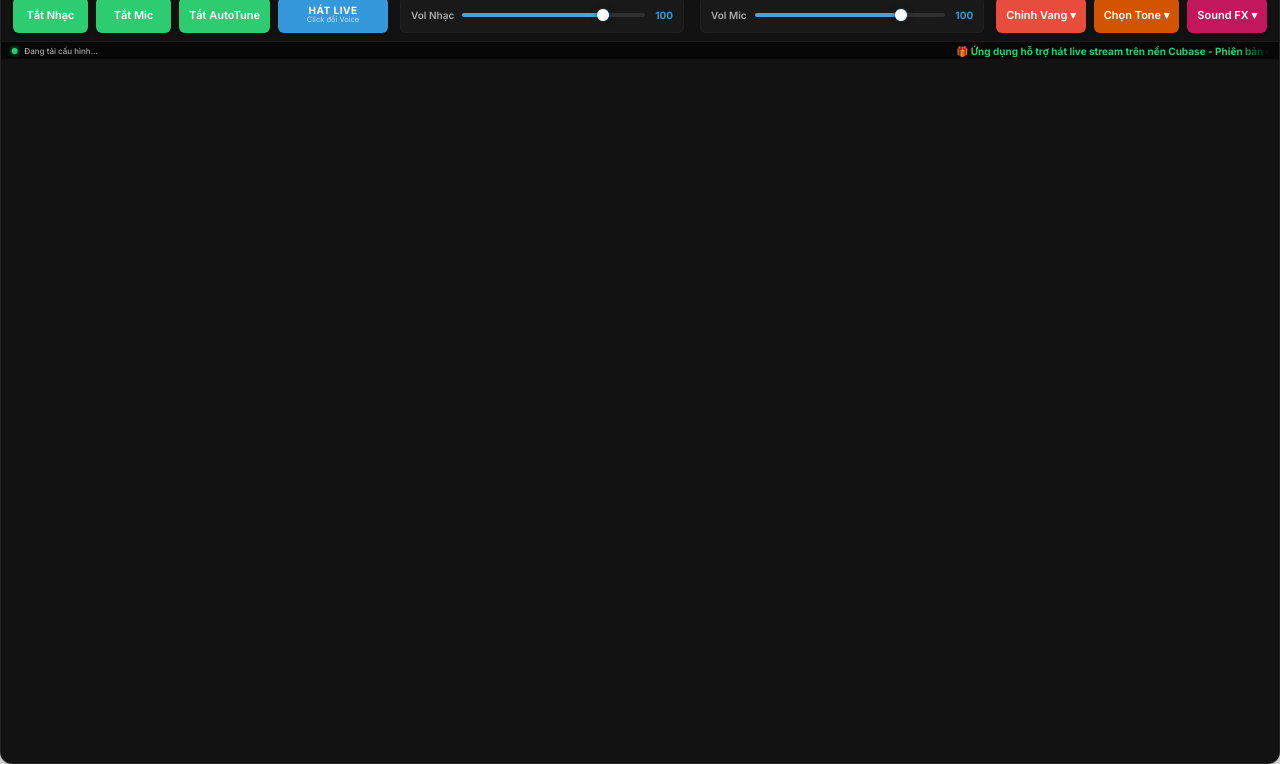
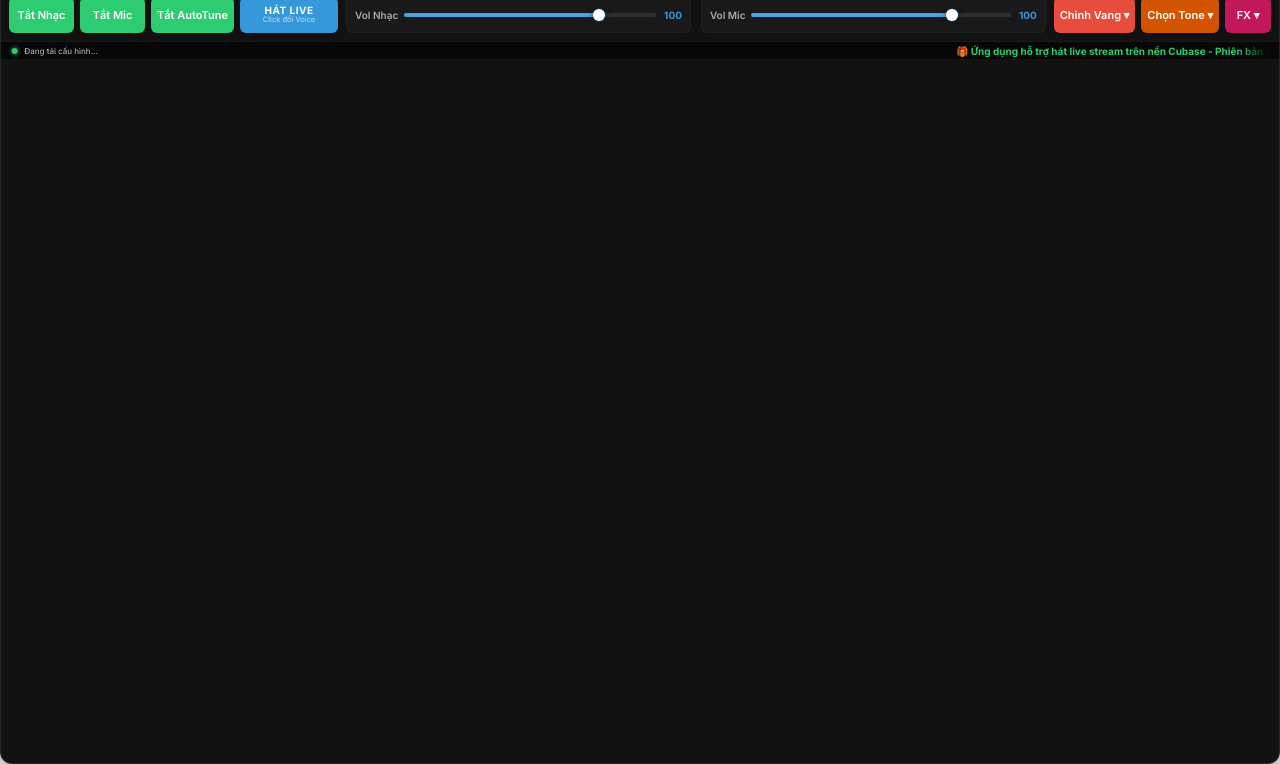
Before and after one commit to huynhnt/cubase-live-controller, a website built with Vite: page index.html in a window 1280 px wide. Shown: the part 36-800 px from the top of the page. Built offline with nearby package versions, Linux system fonts and the light colour scheme; no server answers.

Commit message:
feat: add UI layout and styling for main control, FX, and settings panels

```diff
--- a/index.html
+++ b/index.html
@@ -60,7 +60,7 @@
       <div class="control-group actions-group">
         <button id="btn-reverb-toggle" class="action-btn btn-red">Chỉnh Vang ▾</button>
         <button id="btn-tone-toggle" class="action-btn btn-orange">Chọn Tone ▾</button>
-        <button id="btn-soundboard-toggle" class="action-btn btn-pink">Sound FX ▾</button>
+        <button id="btn-soundboard-toggle" class="action-btn btn-pink">FX ▾</button>
       </div>
     </main>
 
--- a/src/style.css
+++ b/src/style.css
@@ -128,15 +128,15 @@ body {
   display: flex;
   align-items: center;
   justify-content: space-between;
-  padding: 0 12px;
-  gap: 12px;
+  padding: 0 8px;
+  gap: 8px;
   flex-shrink: 0;
 }
 
 .control-group {
   display: flex;
   align-items: center;
-  gap: 8px;
+  gap: 6px;
 }
 
 .buttons-group {
@@ -150,7 +150,7 @@ body {
   color: #ffffff;
   font-weight: 600;
   font-size: 11px;
-  padding: 8px 10px;
+  padding: 8px 6px;
   cursor: pointer;
   transition: all 0.2s ease;
   box-shadow: 0 2px 4px rgba(0, 0, 0, 0.2);
@@ -158,7 +158,7 @@ body {
   flex-direction: column;
   align-items: center;
   justify-content: center;
-  min-width: 75px;
+  min-width: 65px;
   height: 36px;
   white-space: nowrap;
 }
@@ -197,8 +197,13 @@ body {
 
 /* Nút chuyển đổi Mode Hát/Voice */
 #btn-mode-toggle {
-  min-width: 110px;
+  min-width: 98px;
   line-height: 1.1;
+}
+
+/* Nút Sound FX thu gọn thành FX */
+#btn-soundboard-toggle {
+  min-width: 46px;
 }
 
 .mode-text {
@@ -217,16 +222,16 @@ body {
 .sliders-group {
   flex-grow: 1;
   display: flex;
-  gap: 16px;
+  gap: 10px;
 }
 
 .slider-item {
   flex: 1;
   display: flex;
   align-items: center;
-  gap: 8px;
+  gap: 6px;
   background: rgba(255, 255, 255, 0.03);
-  padding: 6px 10px;
+  padding: 6px 8px;
   border-radius: 6px;
   border: 1px solid rgba(255, 255, 255, 0.03);
   height: 36px;
--- a/src/ui.js
+++ b/src/ui.js
@@ -95,7 +95,7 @@ export function toggleFxPanel() {
     if (states.isSoundboardOpen) {
       states.isSoundboardOpen = false;
       DOM.soundboardPanel.classList.add('hidden');
-      DOM.btnSoundboardToggle.innerText = 'Sound FX ▾';
+      DOM.btnSoundboardToggle.innerText = 'FX ▾';
       DOM.btnSoundboardToggle.classList.remove('active');
     }
     DOM.fxPanel.classList.remove('hidden');
@@ -138,7 +138,7 @@ export function toggleKeySelector() {
     if (states.isSoundboardOpen) {
       states.isSoundboardOpen = false;
       DOM.soundboardPanel.classList.add('hidden');
-      DOM.btnSoundboardToggle.innerText = 'Sound FX ▾';
+      DOM.btnSoundboardToggle.innerText = 'FX ▾';
       DOM.btnSoundboardToggle.classList.remove('active');
     }
     DOM.fxPanel.classList.remove('hidden');
@@ -392,7 +392,7 @@ export function toggleAboutPanel() {
     if (states.isSoundboardOpen) {
       states.isSoundboardOpen = false;
       DOM.soundboardPanel.classList.add('hidden');
-      DOM.btnSoundboardToggle.innerText = 'Sound FX ▾';
+      DOM.btnSoundboardToggle.innerText = 'FX ▾';
       DOM.btnSoundboardToggle.classList.remove('active');
     }
     if (states.isSettingsOpen) {
@@ -435,13 +435,13 @@ export function toggleSoundboardPanel() {
     }
 
     DOM.soundboardPanel.classList.remove('hidden');
-    DOM.btnSoundboardToggle.innerText = 'Sound FX ▴';
+    DOM.btnSoundboardToggle.innerText = 'FX ▴';
     DOM.btnSoundboardToggle.classList.add('active');
 
     window.electronAPI.resizeWindow('expanded');
   } else {
     DOM.soundboardPanel.classList.add('hidden');
-    DOM.btnSoundboardToggle.innerText = 'Sound FX ▾';
+    DOM.btnSoundboardToggle.innerText = 'FX ▾';
     DOM.btnSoundboardToggle.classList.remove('active');
 
     window.electronAPI.resizeWindow('collapsed');
```
